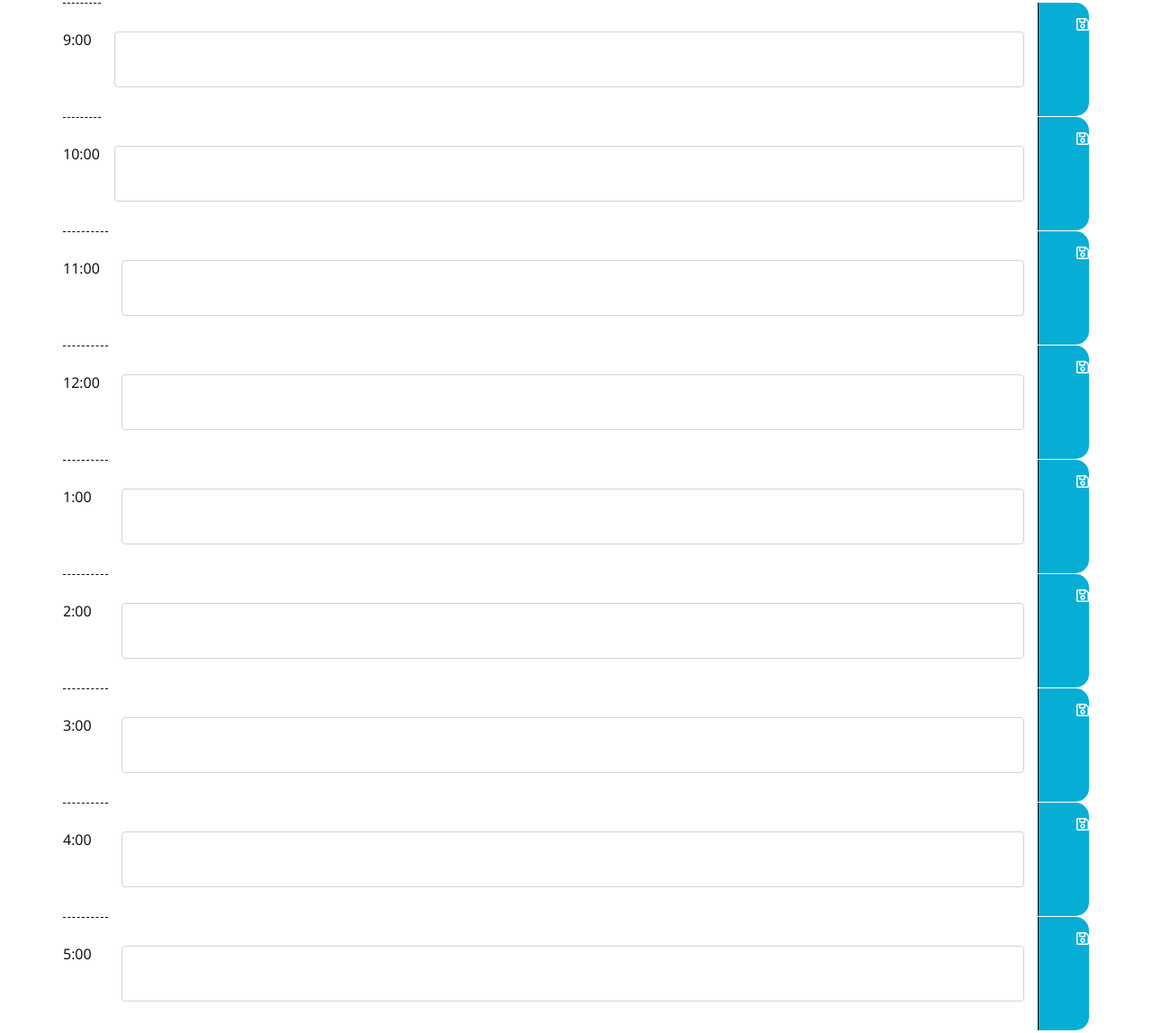
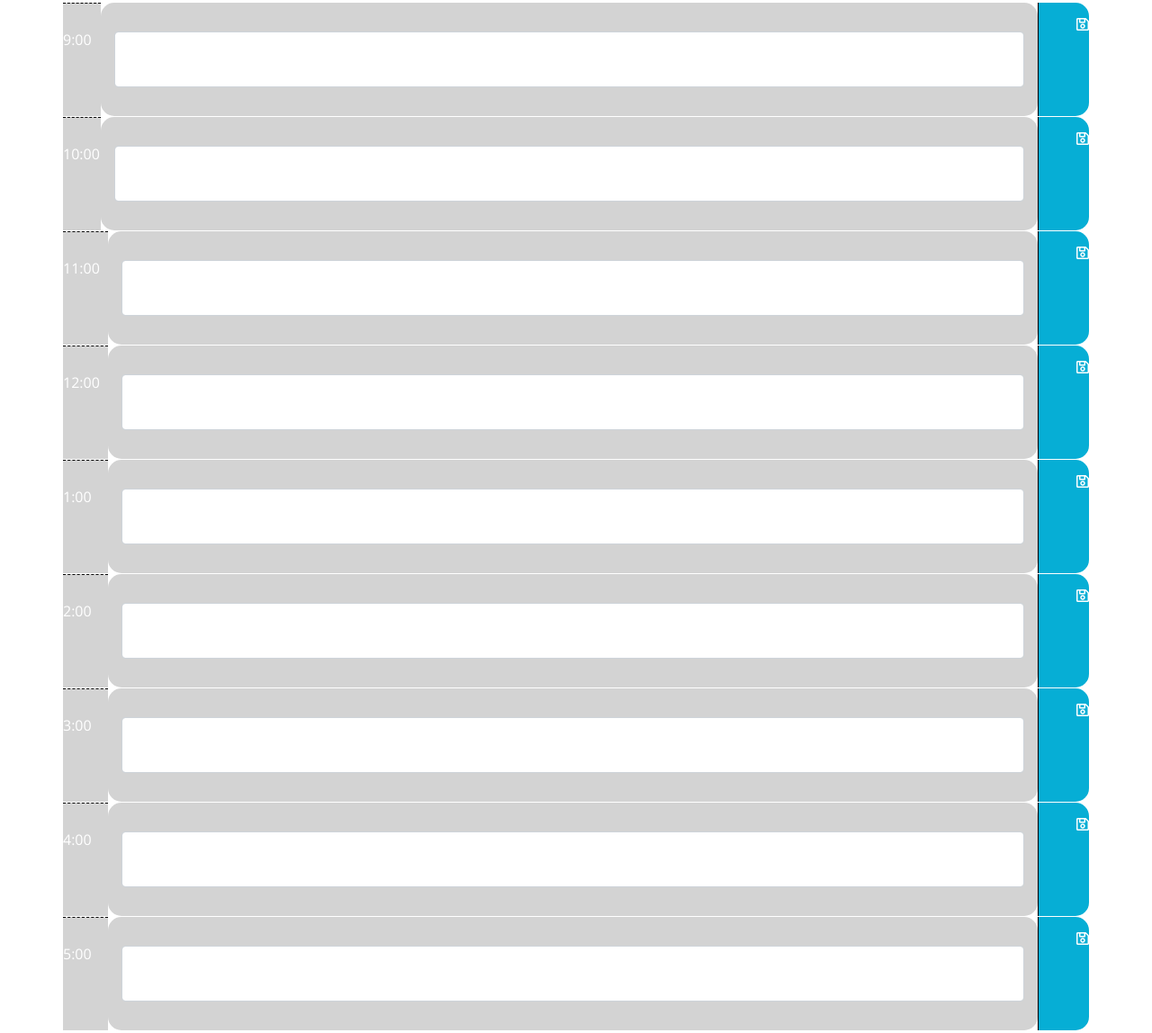
Before and after one commit to Mindyratcliff/DayPlanner, a plain HTML site: page index.html in a window 1280 px wide. Shown: the part 334-1482 px from the top of the page at 90% size. Drawn offline with nearby package versions, Linux system fonts and the light colour scheme.

Commit message:
Function displaying colors for hours is fully functional.

```diff
--- a/index.html
+++ b/index.html
@@ -30,10 +30,10 @@
     </header>
     <div class="container">
       <div class="row">
-        <div class="hour">
-          <p class = "hourEl" value= 9>9:00</p>
+        <div class="hour" value= 9>
+          <p class = "hourEl" value = 9>9:00</p>
         </div>
-        <div class="col-xl" id= "time-block">
+        <div class="col-xl time-block" value = 9>
             <textarea class="form-control" aria-label="With textarea"></textarea>
         </div>
         <div class="saveBtn">
@@ -41,10 +41,10 @@
         </div>
       </div>
       <div class="row">
-        <div class="hour">
+        <div class="hour" value = 10>
           <p class = "hourEl" value = 10>10:00</p>
         </div>
-        <div class="col-xl time-block">
+        <div class="col-xl time-block" value = 10>
             <textarea class="form-control" aria-label="With textarea"></textarea>
         </div>
         <div class="saveBtn">
@@ -52,10 +52,10 @@
         </div>
       </div>
       <div class="row">
-        <div class="hour">
+        <div class="hour" value = 11>
             <p class = "hourEl" value = 11>11:00</p>
         </div>
-        <div class="col-xl time-block">
+        <div class="col-xl time-block" value = 11>
             <textarea class="form-control" aria-label="With textarea"></textarea>
         </div>
         <div class="saveBtn">
@@ -63,10 +63,10 @@
         </div>
       </div>
       <div class="row">
-        <div class="hour">
+        <div class="hour" value = 12>
             <p class = "hourEl" value = 12>12:00</p>
         </div>
-        <div class="col-xl">
+        <div class="col-xl time-block" value = 12>
             <textarea class="form-control" aria-label="With textarea"></textarea>
         </div>
         <div class="saveBtn">
@@ -74,10 +74,10 @@
         </div>
       </div>
       <div class="row">
-        <div class="hour">
+        <div class="hour" value = 13>
             <p class = "hourEl" value = 13>1:00</p>
         </div>
-        <div class="col-xl">
+        <div class="col-xl time-block" value = 13>
             <textarea class="form-control" aria-label="With textarea"></textarea>
         </div>
         <div class="saveBtn">
@@ -85,10 +85,10 @@
         </div>
       </div>
       <div class="row">
-        <div class="hour">
-            <p class = "hourEl" value = 14>2:00</p>
+        <div class="hour" value = 14>
+            <p class = "hourEl" value= 14>2:00</p>
         </div>
-        <div class="col-xl">
+        <div class="col-xl time-block" value = 14>
             <textarea class="form-control" aria-label="With textarea"></textarea>
         </div>
         <div class="saveBtn">
@@ -96,10 +96,10 @@
         </div>
       </div>
       <div class="row">
-        <div class="hour">
+        <div class="hour" value = 15>
             <p class = "hourEl" value = 15>3:00</p>
         </div>
-        <div class="col-xl">
+        <div class="col-xl time-block" value = 15>
             <textarea class="form-control" aria-label="With textarea"></textarea>
         </div>
         <div class="saveBtn">
@@ -107,10 +107,10 @@
         </div>
       </div>
       <div class="row">
-        <div class="hour">
+        <div class="hour" value = 16>
             <p class = "hourEl" value = 16>4:00</p>
         </div>
-        <div class="col-xl">
+        <div class="col-xl time-block" value = 16>
             <textarea class="form-control" aria-label="With textarea"></textarea>
         </div>
         <div class="saveBtn">
@@ -118,10 +118,10 @@
         </div>
       </div>
       <div class="row">
-        <div class="hour">
+        <div class="hour" value = 17>
             <p class = "hourEl" value = 17>5:00</p>
         </div>
-        <div class="col-xl">
+        <div class="col-xl time-block" value = 17>
             <textarea class="form-control" aria-label="With textarea"></textarea>
         </div>
         <div class="saveBtn">
--- a/script.js
+++ b/script.js
@@ -1,5 +1,5 @@
 // JavaScript function that wraps everything
-//$(document).ready(function() {
+$(document).ready(function() {
 
 //WHEN I open the planner the current day is displayed at the top of the calendar
 var currentDayEl = $("#currentDay");
@@ -9,7 +9,6 @@ currentDayEl.text(now);
 //WHEN I scroll down
 //THEN I am presented with time blocks for standard business hour
 var currentHour = moment().hour();
-console.log(currentHour);
 var hourEls = [];
 
 var hours = $(".hourEl");
@@ -17,24 +16,24 @@ var hours = $(".hourEl");
      hourEls.push($(this).attr("value"));
  });
 
- var hourBlocks = $(".hour");
 
 
  //WHEN I view the time blocks for that day
 //THEN each time block is color-coded to indicate whether it is in the past, present, or future
 
 function colorCoded (){
-    hourEls = parseInt(hourEls);
-    console.log(hourEls);
-    if (currentHour < hourEls[hourDiv]){
-        hourBlocks.addClass(".past");
+    var intHourEls = hourEls.splice(',').map(Number);
+    console.log(intHourEls);
+    console.log(currentHour);
+    for (var i = 0; i < intHourEls.length; i++){
+    if (currentHour > intHourEls[i]){
+        $("div[value='"+ intHourEls[i] +"']").addClass("past");
+    } else if (currentHour === intHourEls[i]){
+        $("div[value='"+ intHourEls[i] +"']").addClass("present");
+    } else {
+        $("div[value='"+ intHourEls[i] +"']").addClass("future");
     }
-    if (currentHour == hourEls[hourDiv]){
-        hourBlocks.addClass(".present");
-    }
-    if (currentHour > hourEls[hourDiv]){
-        hourBlocks.addClass(".future");
-    }
+}
 }
 
 hourEls.forEach(colorCoded);
@@ -42,19 +41,27 @@ hourEls.forEach(colorCoded);
 
 //WHEN I click into a time block
 //THEN I can enter an event
-var textEntry = $(".form-control");
-textEntry.on("keypress", function (writeEvent){
-    writeEvent.preventDefault();
+
+
+//WHEN I click the save button for that time block
+var saveButton = $(".saveBtn");
+saveButton.on("click", saveValue);
+
+
+function saveValue(e){
+    var textEntry = $(".form-control").text;
+    localStorage.setItem("id", textEntry);
+}
+
+//WHEN I refresh the page
+//THEN the saved events persist
+//get the saved value function - return the value of "v" from localStorage.
+function getSavedValue  (v) {
+    if (!localStorage.getItem(v)) {
+        return "";// You can change this to your defualt value.
+    }
+    return localStorage.getItem(v);
+}
+getSavedValue();
 
 })
-//WHEN I click the save button for that time block
-var saveButton = $(".saveBtn");
-saveButton.on("click", function (saveEvent) {
-    saveEvent.preventDefault();
-    //THEN the text for that event is saved in local storage
-    localStorage.setItem("time", textValue);
-    console.log("I clicked it");
-}
-)
-//WHEN I refresh the page
-//THEN the saved events persist
```
